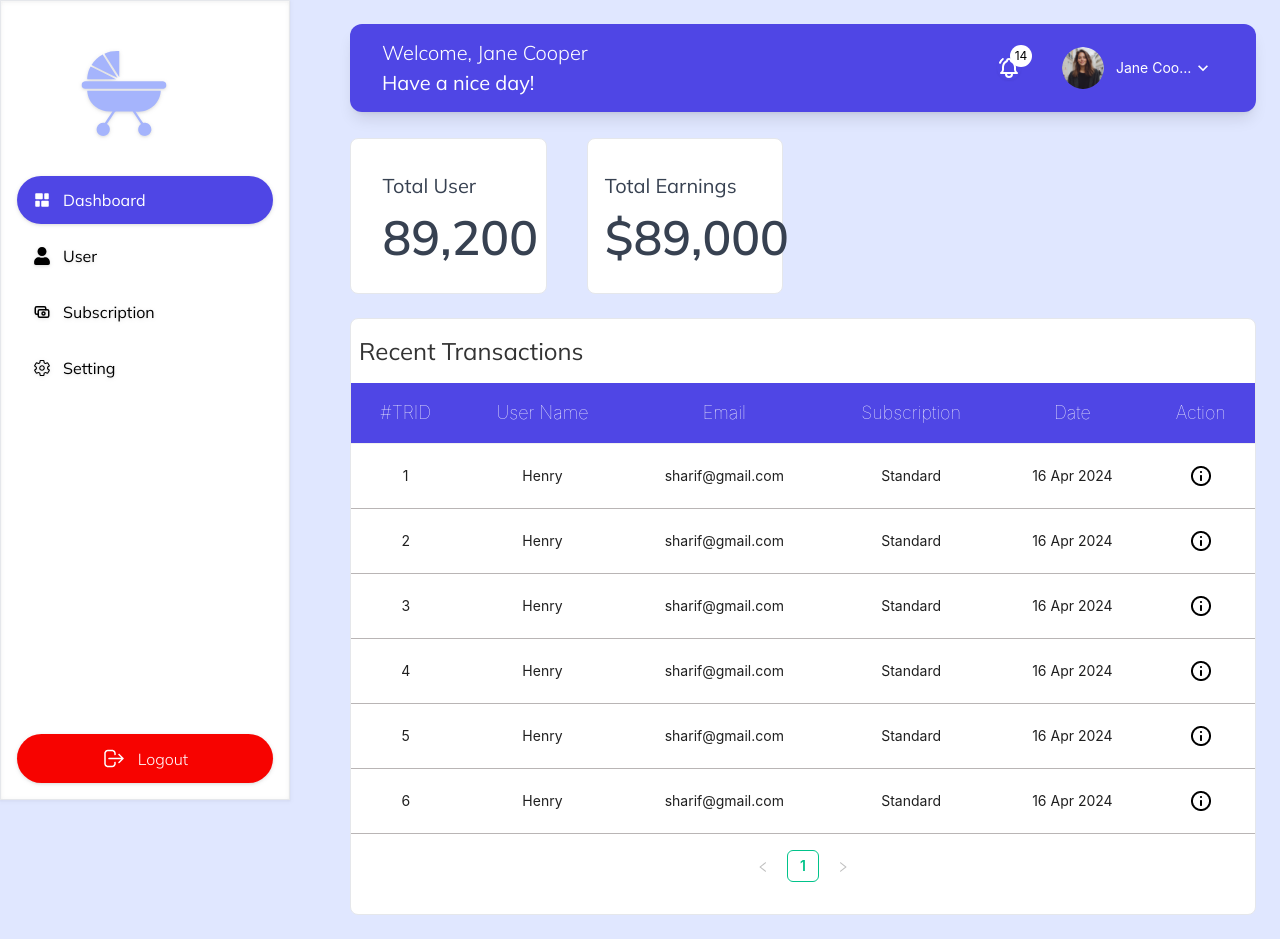
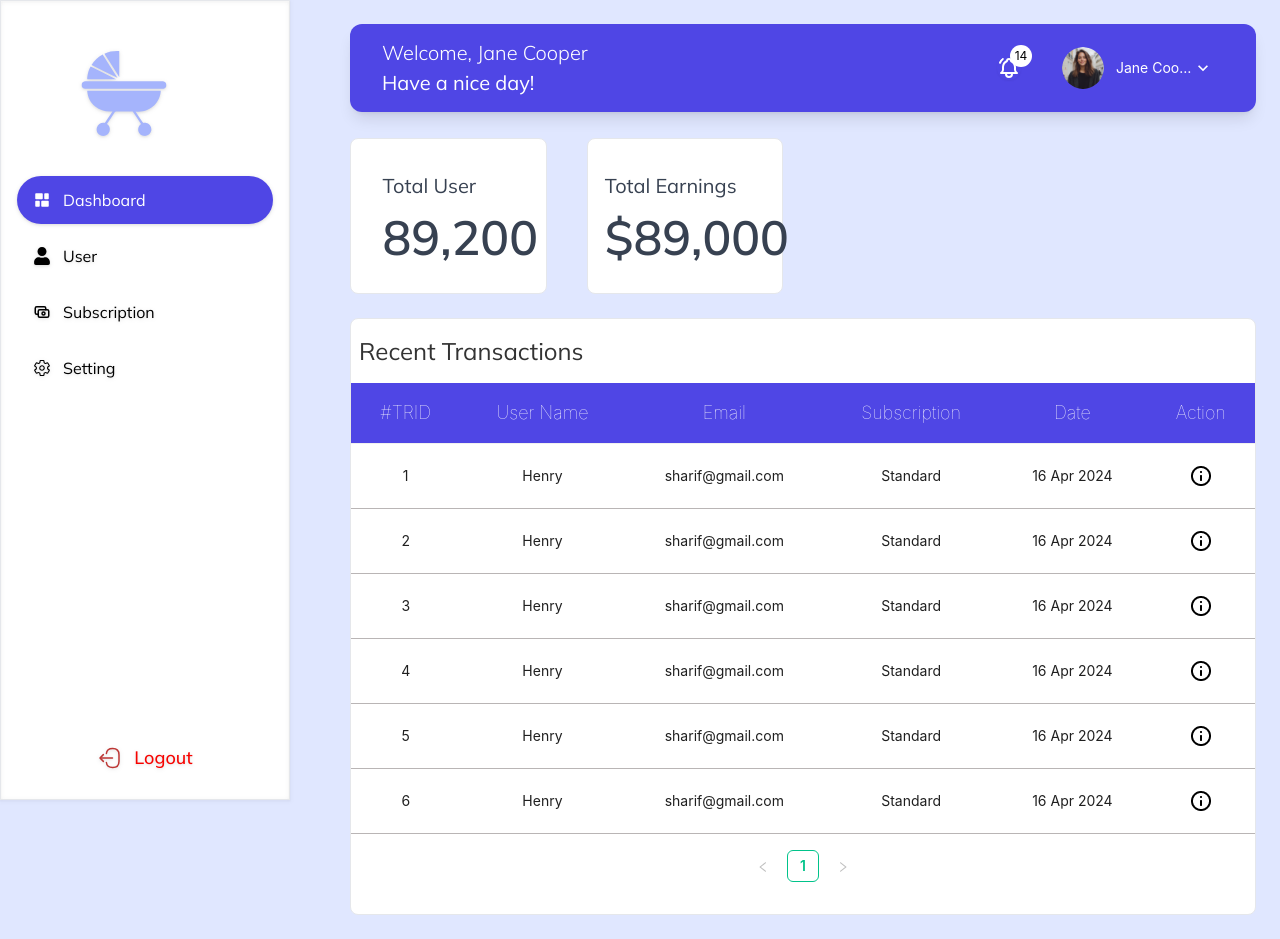
Before and after one commit to sharif57/Baby-Watcher-dashboard, a React (Vite) app: page / in a window 1280 px wide. Built offline with nearby package versions, Linux system fonts and the light colour scheme.

Commit message:
just modify

```diff
--- a/src/layouts/Main/Main.jsx
+++ b/src/layouts/Main/Main.jsx
@@ -22,7 +22,7 @@ const Main = () => {
       <div className="flex-1 pl-[326px] bg-[#e0e7ff]">
         <div className={`w-full z-10 transition-all ${
           isScrolled
-            ? "sticky top-0 bg-white shadow-md p-0"
+            ? "sticky top-0  shadow-md p-0"
             : "sticky top-0 bg-transparent p-[24px]"
         }`}>
           <Header />
--- a/src/layouts/Main/Sidebar.jsx
+++ b/src/layouts/Main/Sidebar.jsx
@@ -114,10 +114,40 @@ const Sidebar = () => {
         <div className="p-4 mt-auto  text-center">
           <button
             onClick={handleLogOut}
-            className=" w-full bg-red  text-black  font-semibold px-12 py-3 flex items-center justify-center gap-3 text-md outline-none rounded-full"
+            className=" w-full   text-black  font-semibold px-12 py-3 flex items-center justify-center gap-3 text-md outline-none rounded-full"
           >
-            <img className="" src={logout} alt="" />
-            <span className="text-white font-light">Logout</span>
+            {/* <img className="" src={logout} alt="" /> */}
+            <svg
+              width="25"
+              height="24"
+              viewBox="0 0 25 24"
+              fill="none"
+              xmlns="http://www.w3.org/2000/svg"
+            >
+              <path
+                d="M9.4 7.55999C9.71 3.95999 11.56 2.48999 15.61 2.48999H15.74C20.21 2.48999 22 4.27999 22 8.74999V15.27C22 19.74 20.21 21.53 15.74 21.53H15.61C11.59 21.53 9.74 20.08 9.41 16.54"
+                stroke="#BD3634"
+                strokeWidth="1.5"
+                strokeLinecap="round"
+                strokeLinejoin="round"
+              />
+              <path
+                d="M15.5 12H4.12"
+                stroke="#BD3634"
+                strokeWidth="1.5"
+                strokeLinecap="round"
+                strokeLinejoin="round"
+              />
+              <path
+                d="M6.35 8.6499L3 11.9999L6.35 15.3499"
+                stroke="#BD3634"
+                strokeWidth="1.5"
+                strokeLinecap="round"
+                strokeLinejoin="round"
+              />
+            </svg>
+
+            <span className="text-red  text-[18px] font-medium">Logout</span>
           </button>
         </div>
       </div>
--- a/src/pages/Main/Subscription/Subscription.jsx
+++ b/src/pages/Main/Subscription/Subscription.jsx
@@ -107,6 +107,7 @@ const Subscription = () => {
                 </li>
                 <li className="flex items-center gap-2">
                   <CheckCircle size={18} className="text-[#6366f1]" />
+
                   <span>Messaging Access</span>
                 </li>
               </ul>
```
